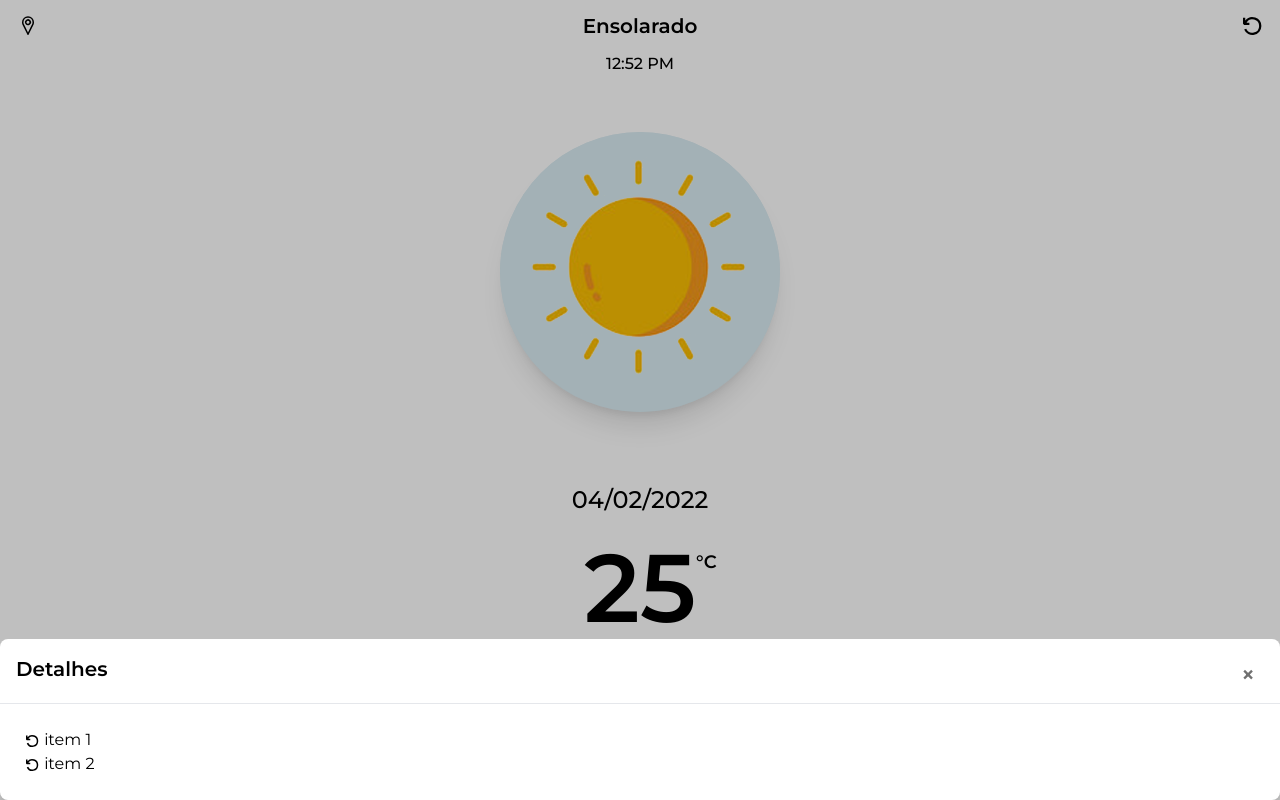
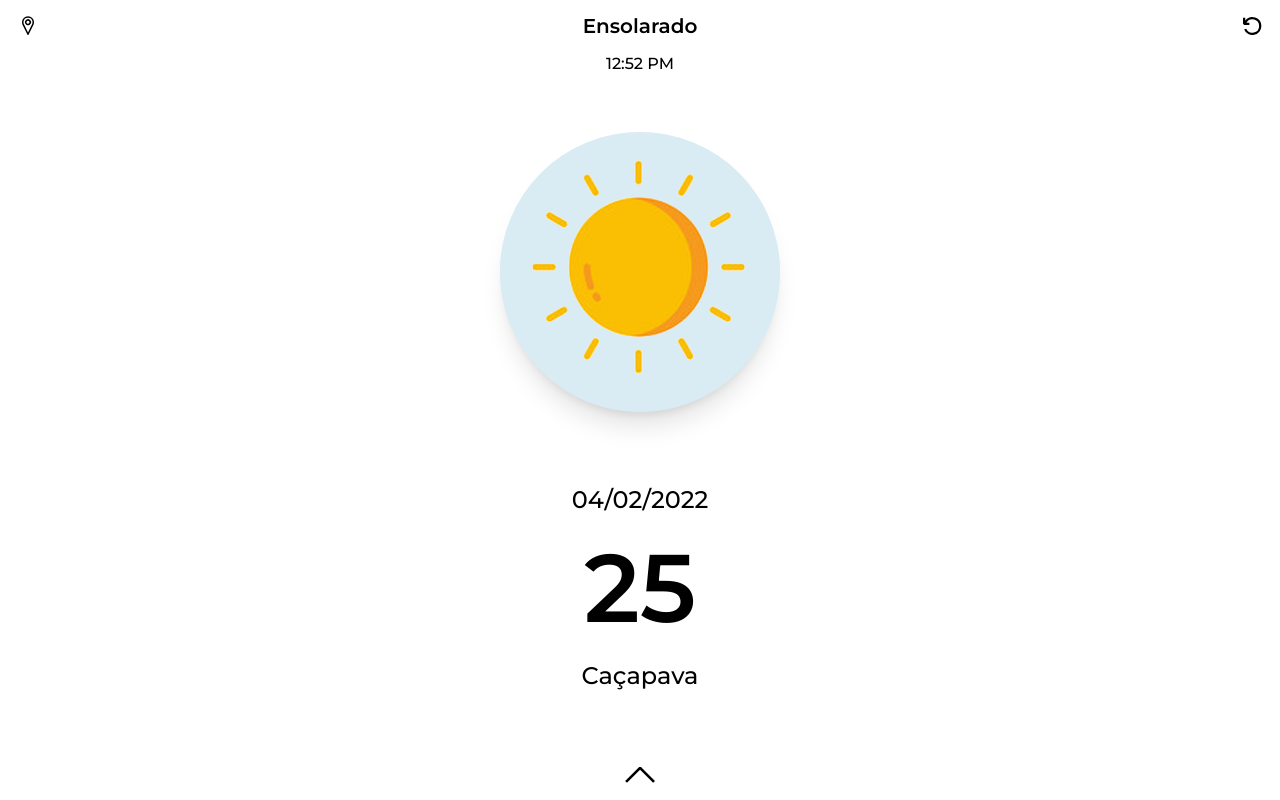
Before and after one commit to wallaceantunes/weather-app, a React (Create React App) app: page / in a window 1280 px wide. Built offline with nearby package versions, Linux system fonts and the light colour scheme.

Commit message:
adjusted open bottom modal

```diff
--- a/src/components/Modal.jsx
+++ b/src/components/Modal.jsx
@@ -16,6 +16,14 @@ export const ModalCenter = ({showModal, setShowModal}) => {
                         <h3 className="text-3xl font-semibold">
                             Selecione a cidade
                         </h3>
+                        <button
+                            className="p-1 ml-auto bg-transparent border-0 text-black opacity-75 float-right text-3xl leading-none font-semibold outline-none focus:outline-none"
+                            onClick={() => setShowModal(false)}
+                        >
+                            <span className="bg-transparent text-black opacity-75 h-6 w-6 text-2xl block outline-none focus:outline-none">
+                                ×
+                            </span>
+                        </button>
                     </div>
                     {/*body*/}
                     <div className="relative p-6 flex-auto flex-row">
--- a/src/pages/Home/index.jsx
+++ b/src/pages/Home/index.jsx
@@ -1,11 +1,11 @@
 import { useState } from "react"
-import { VscDebugRestart, VscLocation } from "react-icons/vsc"
+import { VscChevronUp, VscDebugRestart, VscLocation } from "react-icons/vsc"
 import solImg from '../../assets/imgs/sol.png'
 import { ModalBottom, ModalCenter } from "../../components/Modal"
 
 export const Home = () => {
     const [showModalCenter, setShowModalCenter] = useState(false)
-    const [showModalBottom, setShowModalBottom] = useState(true)
+    const [showModalBottom, setShowModalBottom] = useState(false)
 
     return <>
         <div className="flex font-semibold items-center">
@@ -28,10 +28,13 @@ export const Home = () => {
                 />
             </div>
             <div className="flex-1 text-2xl text-center font-medium">04/02/2022</div>
-            <div className="flex-1 text-8xl text-center font-semibold">25
-                <span className="text-lg fixed" style={{marginTop: '8px'}}>°C</span>
+            <div className="flex-1 text-8xl text-center font-semibold">25</div>
+            <div className="flex-1 text-2xl text-center font-medium">Caçapava</div>
+        </div>
+        <div className="flex fixed bottom-0 left-0 right-0 text-5xl w-full">
+            <div className="flex-1 text-center">
+                <VscChevronUp className="inline cursor-pointer" onClick={() => setShowModalBottom(true)}/>
             </div>
-            <div className="flex-1 text-2xl text-center font-medium">Caçapava</div>
         </div>
         <ModalCenter showModal={showModalCenter} setShowModal={setShowModalCenter} />
         <ModalBottom showModal={showModalBottom} setShowModal={setShowModalBottom} />
```
Lines whose indentation alone changed are shown as unchanged.
